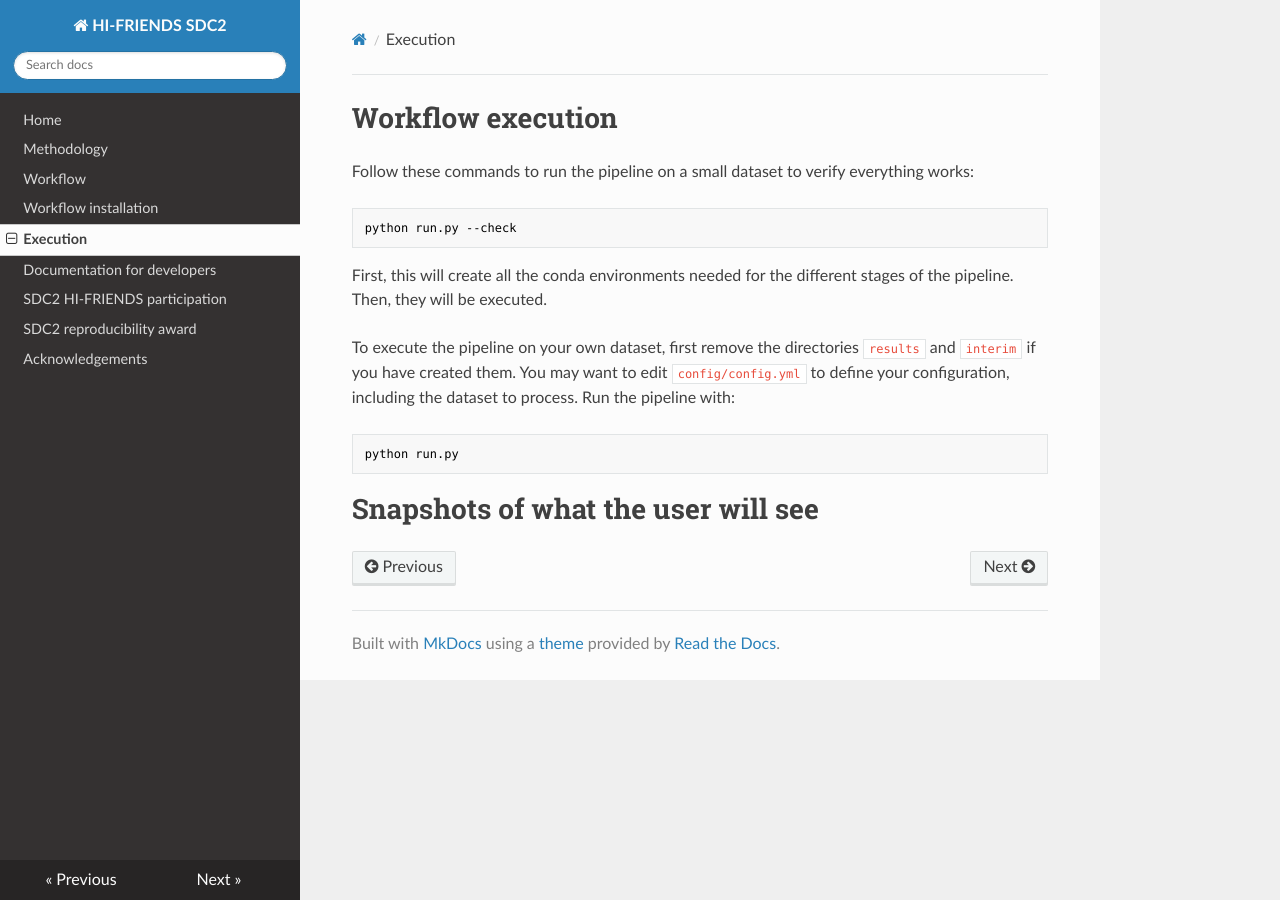
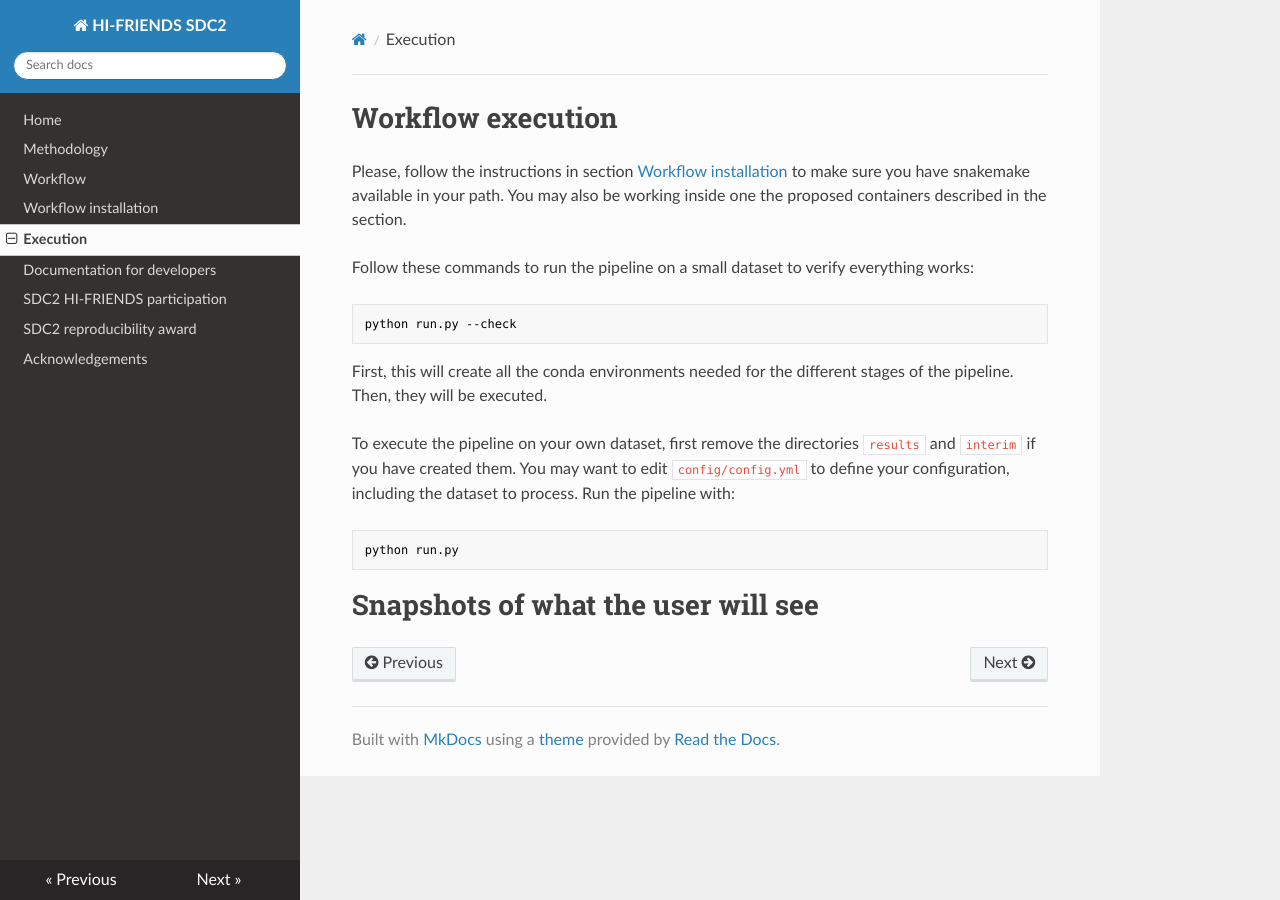
Before and after one commit to HI-FRIENDS-SDC2/hi-friends, an MkDocs documentation site: the page built from docs/execution.md, in a window 1280 px wide. Built offline with MkDocs 1.6.1, drawn with Linux system fonts in a browser that asks for light colours; nearby versions of some CDN libraries.

Commit message:
Minor changes in execution docs

````diff
--- a/docs/execution.md
+++ b/docs/execution.md
@@ -1,10 +1,11 @@
 # Workflow execution
+
+Please, follow the instructions in section [Workflow installation](installation.md) to make sure you have snakemake available in your path. You may also be working inside one the proposed containers described in the section.
 
 Follow these commands to run the pipeline on a small dataset to verify everything works:
 ```bash
 python run.py --check
 ```
-
 First, this will create all the conda environments needed for the different stages of the pipeline. Then, they will be executed.
 
 To execute the pipeline on your own dataset, first remove the directories `results` and `interim` if you have created them. You may want to edit `config/config.yml` to define your configuration, including the dataset to process. Run the pipeline with:
````
